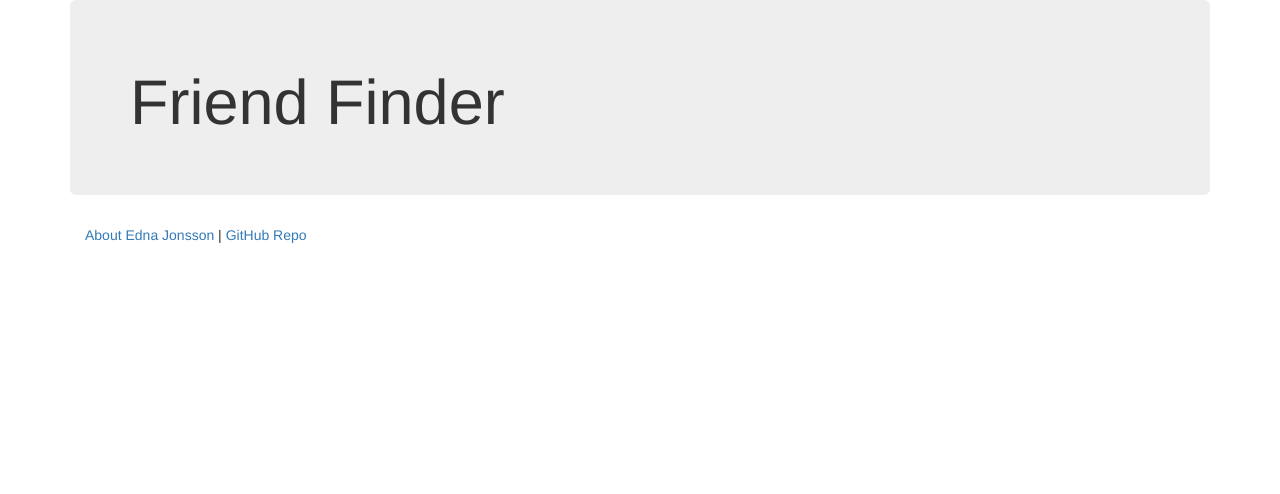
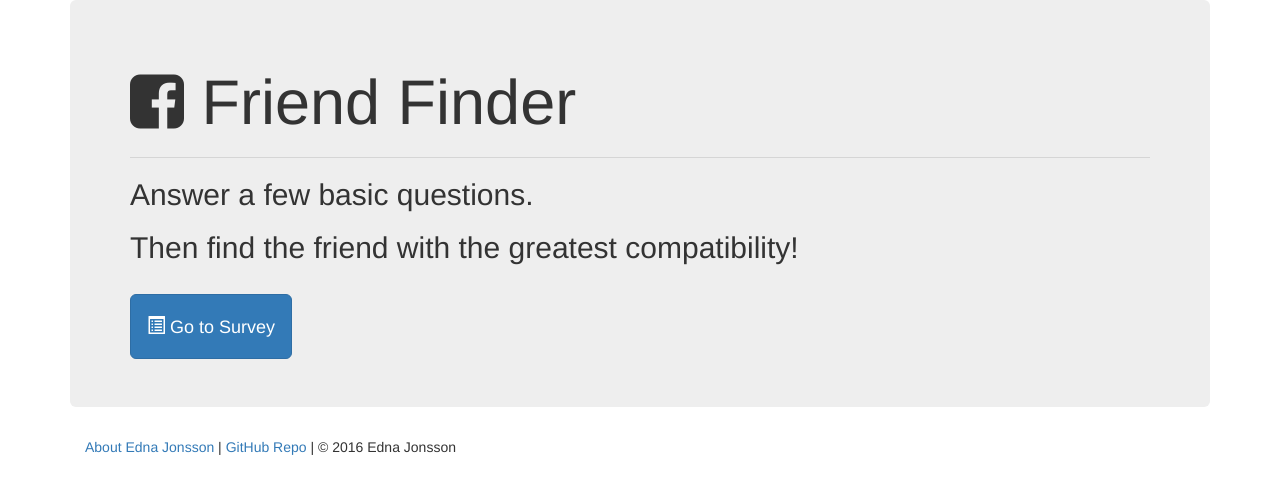
Before and after one commit to Ednas/friend-finder, a website: page app/public/home.html in a window 1280 px wide. Drawn offline with nearby package versions, Linux system fonts and the light colour scheme.

Commit message:
fixed home page with jumbotron and link to survey, added copyright on footer

```diff
--- a/app/public/home.html
+++ b/app/public/home.html
@@ -18,12 +18,21 @@
 	<div class="container">
 
 		<div class="jumbotron">
-			<h1> Friend Finder</h1>
+			<h1 class=""><i class="fa fa-facebook-square" aria-hidden="true"></i> Friend Finder</h1>
+			<hr>
+			<h2 class="">Answer a few basic questions. </h2>
+			<h2 class="">Then find the friend with the greatest compatibility!</h2>
+			<br>
+
+			<div class="">
+				<a href="survey.html"><button type="button" class="btn btn-lg btn-primary"><h4><span class="glyphicon glyphicon-list-alt"></span> Go to Survey</h4></button></a>
+			</div>
+
 		</div>
 
 	    <footer class="footer">
 	      <div class="container">
-		        <p><a href="www.edna.tech">About Edna Jonsson</a> | <a href="https://github.com/Ednas/friend-finder">GitHub Repo</a></p>
+		        <p><a href="http://www.edna.tech">About Edna Jonsson</a> | <a href="https://github.com/Ednas/friend-finder">GitHub Repo</a> | &copy; 2016 Edna Jonsson</p>
 	      </div>
 	    </footer>
 
```
Also changed, not shown: app/public/survey.html (+3 -2 lines).
